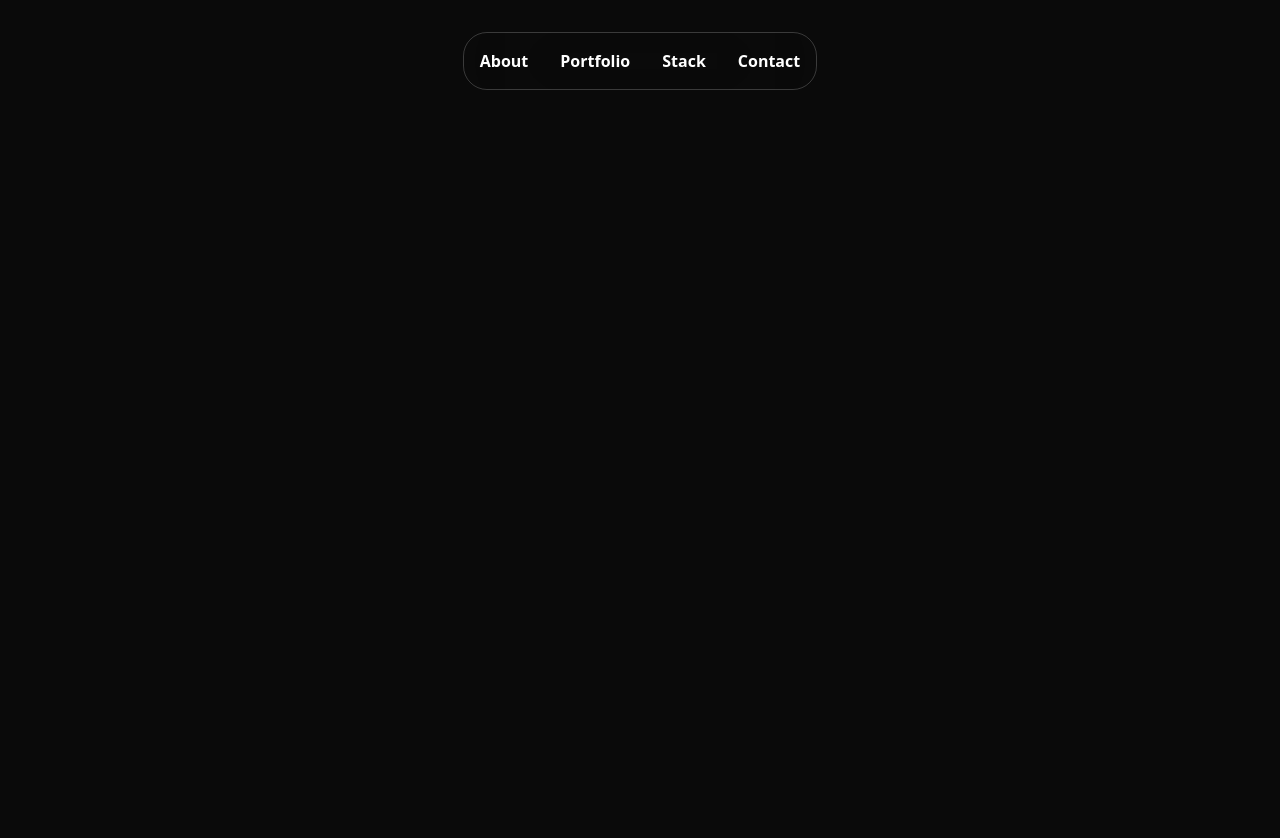
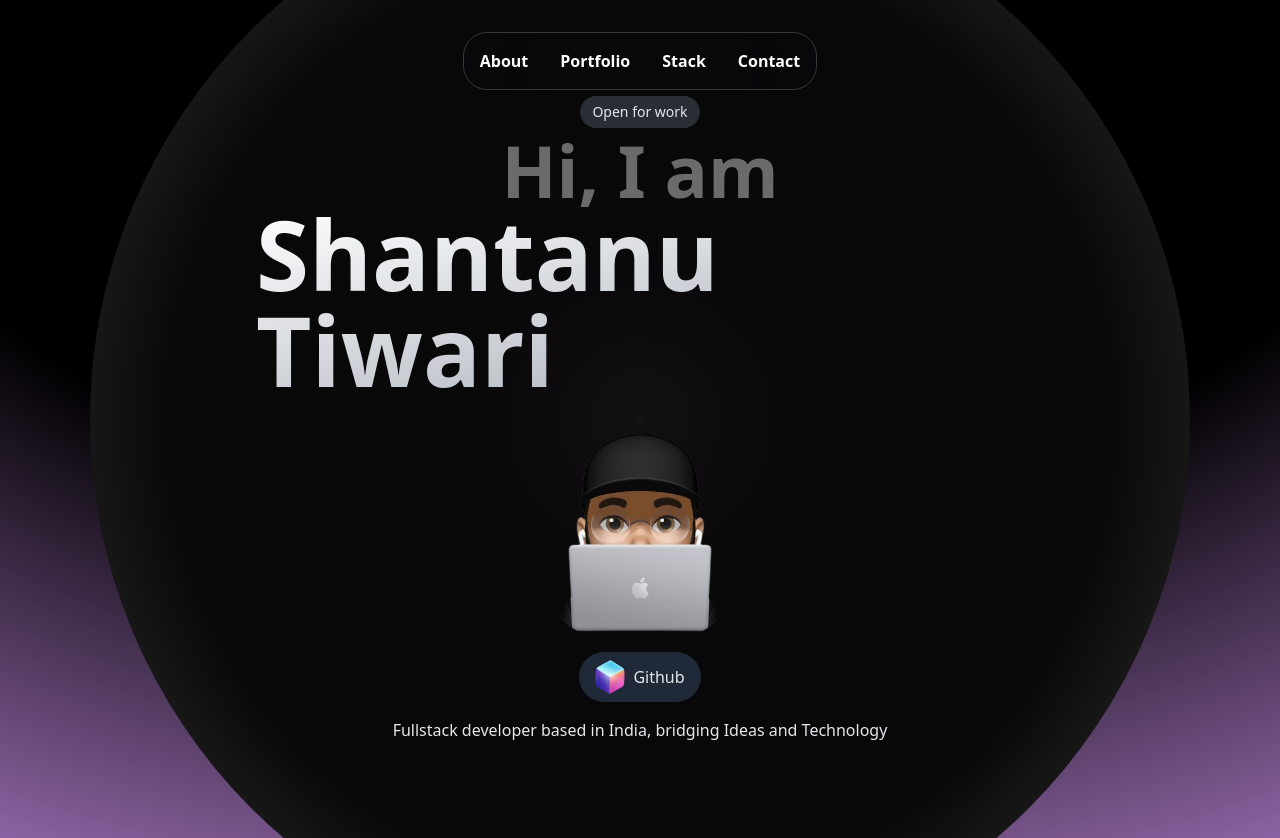
Before and after one commit to Shantanu-Tiwari/Portfolio, a Next.js app: page / in a window 1280 px wide. Before the commit the page ends 800 px from the top, so only its background shows below. Built offline with nearby package versions, Linux system fonts and the light colour scheme.

Commit message:
Update page.tsx

```diff
--- a/app/page.tsx
+++ b/app/page.tsx
@@ -1,11 +1,12 @@
 import { Navbar } from "@/components/Navbar";
+import { Hero } from "@/components/Hero";
 
 
 export default function Home() {
     return (
         <>
             <Navbar />
-
+            <Hero />
         </>
     );
 }
```
